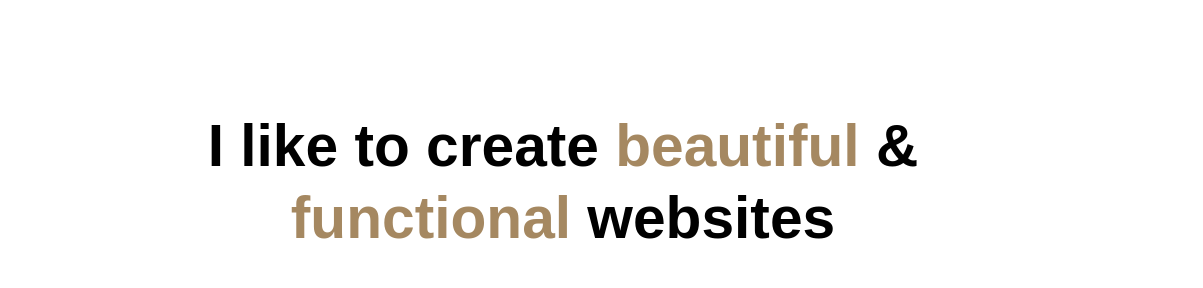
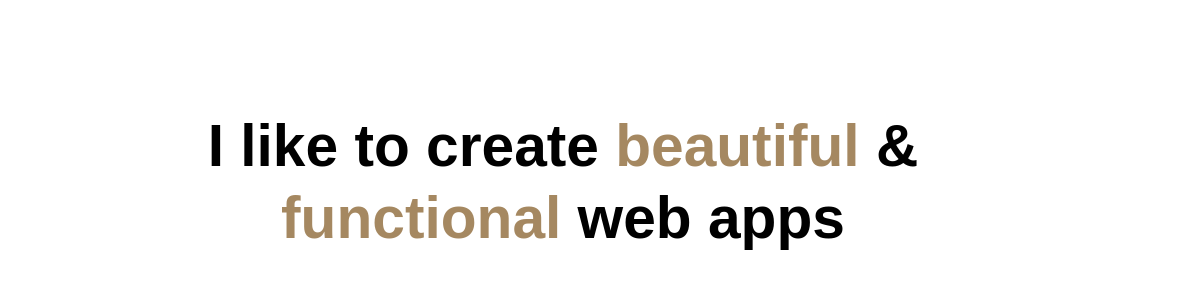
Before and after one commit to roxyoanes/personal-website, a Gatsby site: page / in a window 1280 px wide. Shown: the part 92-380 px from the top of the page, 77-1280 px from the left. Built offline with nearby package versions, Linux system fonts and the light colour scheme; Gatsby itself is replaced by a stand-in of ours.

Commit message:
Change title

```diff
--- a/src/pages/index.jsx
+++ b/src/pages/index.jsx
@@ -30,7 +30,7 @@ const IndexPage = () => (
           <span className="color"> beautiful </span>
           &
           <span className="color"> functional </span>
-          websites
+          web apps
         </h1>
       </div>
       <Link className="link" to="/page-2/">My Work</Link>
```
